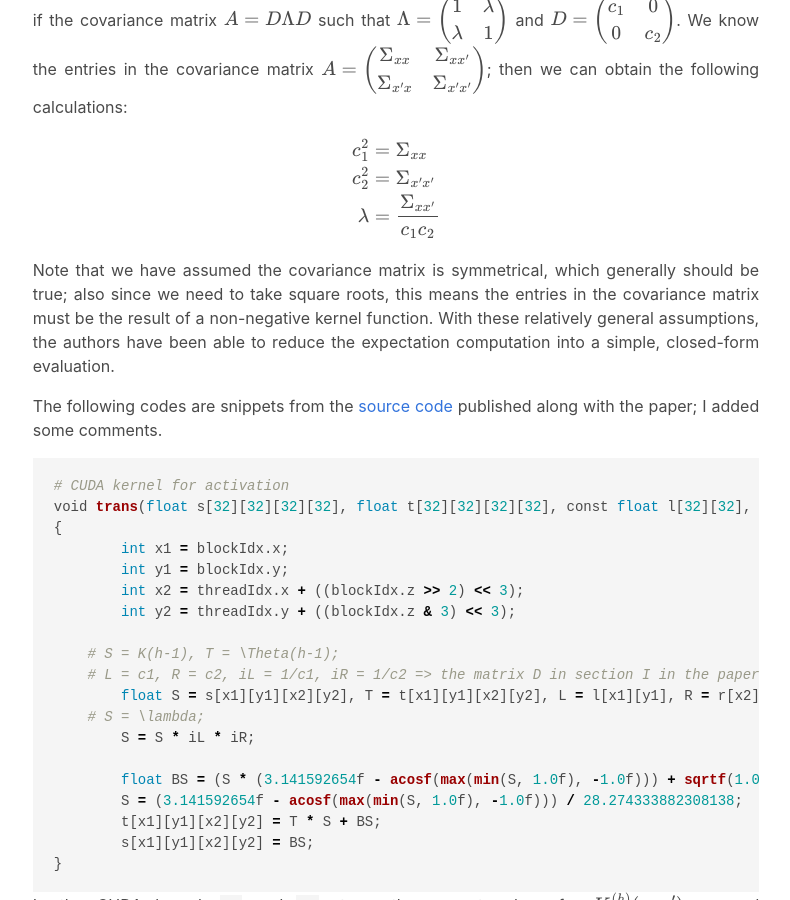
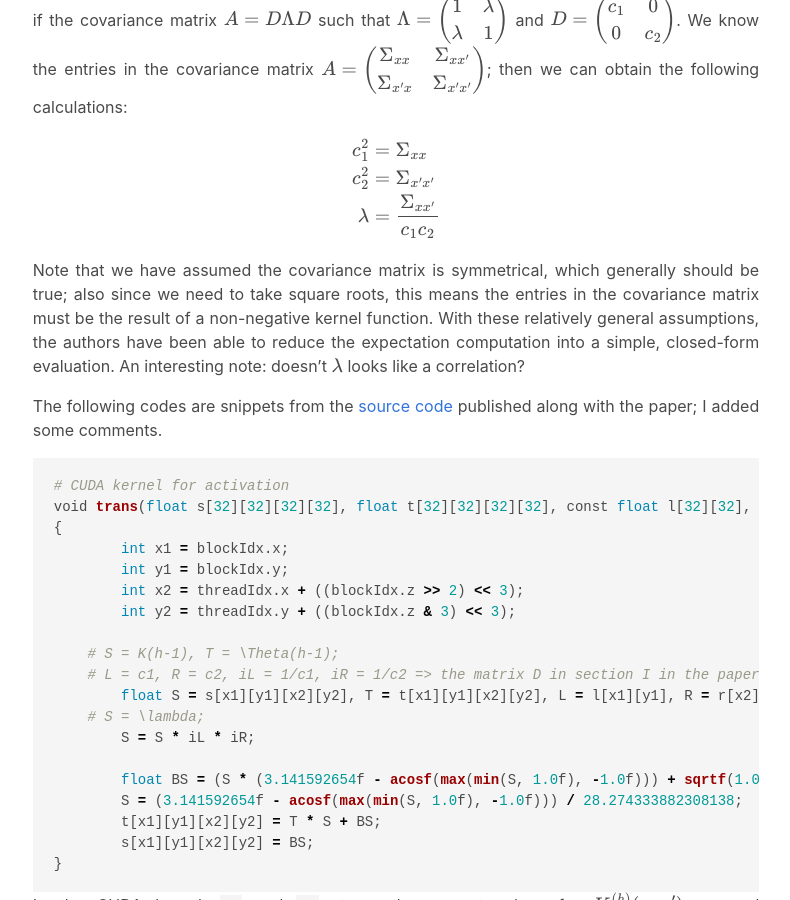
Before and after one commit to baihuaxie/baihuaxie.github.io, a Jekyll site: the page built from _posts/2021-05-08-Convolutional-Neural-Tangent-Kernels.md, in a window 1280 px wide and 900 px high, scrolled down 9711 px. Shown: the whole window, without its empty margins (244-1034 px from the left). Built offline with Jekyll 4.4.1, drawn with Linux system fonts in a browser that asks for light colours; formulas are drawn with MathJax 3.

Commit message:
Update 2021-05-08-Convolutional-Neural-Tangent-Kernels.md

```diff
--- a/_posts/2021-05-08-Convolutional-Neural-Tangent-Kernels.md
+++ b/_posts/2021-05-08-Convolutional-Neural-Tangent-Kernels.md
@@ -300,7 +300,7 @@ c_2^2&=\Sigma_{x'x'}\\
 \end{split}
 $$
 
-Note that we have assumed the covariance matrix is symmetrical, which generally should be true; also since we need to take square roots, this means the entries in the covariance matrix must be the result of a non-negative kernel function. With these relatively general assumptions, the authors have been able to reduce the expectation computation into a simple, closed-form evaluation.
+Note that we have assumed the covariance matrix is symmetrical, which generally should be true; also since we need to take square roots, this means the entries in the covariance matrix must be the result of a non-negative kernel function. With these relatively general assumptions, the authors have been able to reduce the expectation computation into a simple, closed-form evaluation. An interesting note: doesn't $$\lambda$$ looks like a correlation?
 
 The following codes are snippets from the [source code](https://github.com/ruosongwang/CNTK) published along with the paper; I added some comments.
 
```
